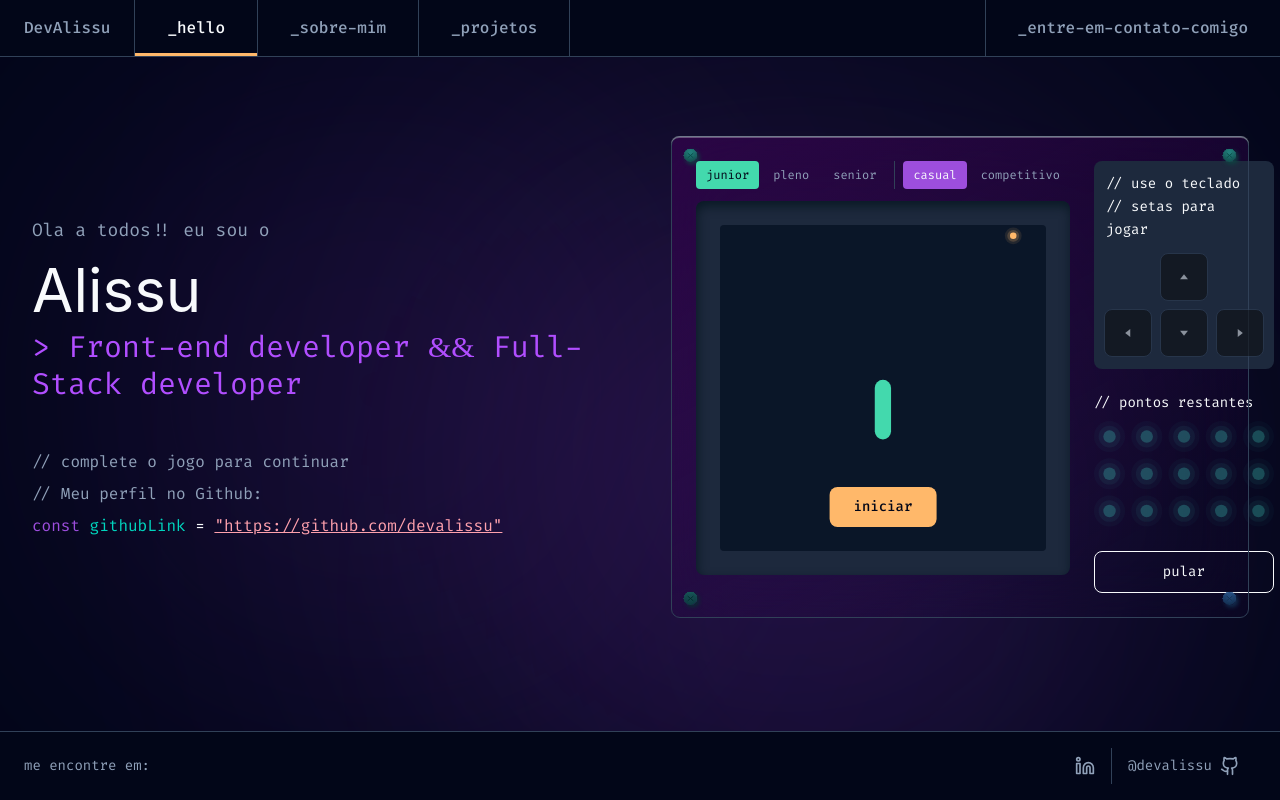
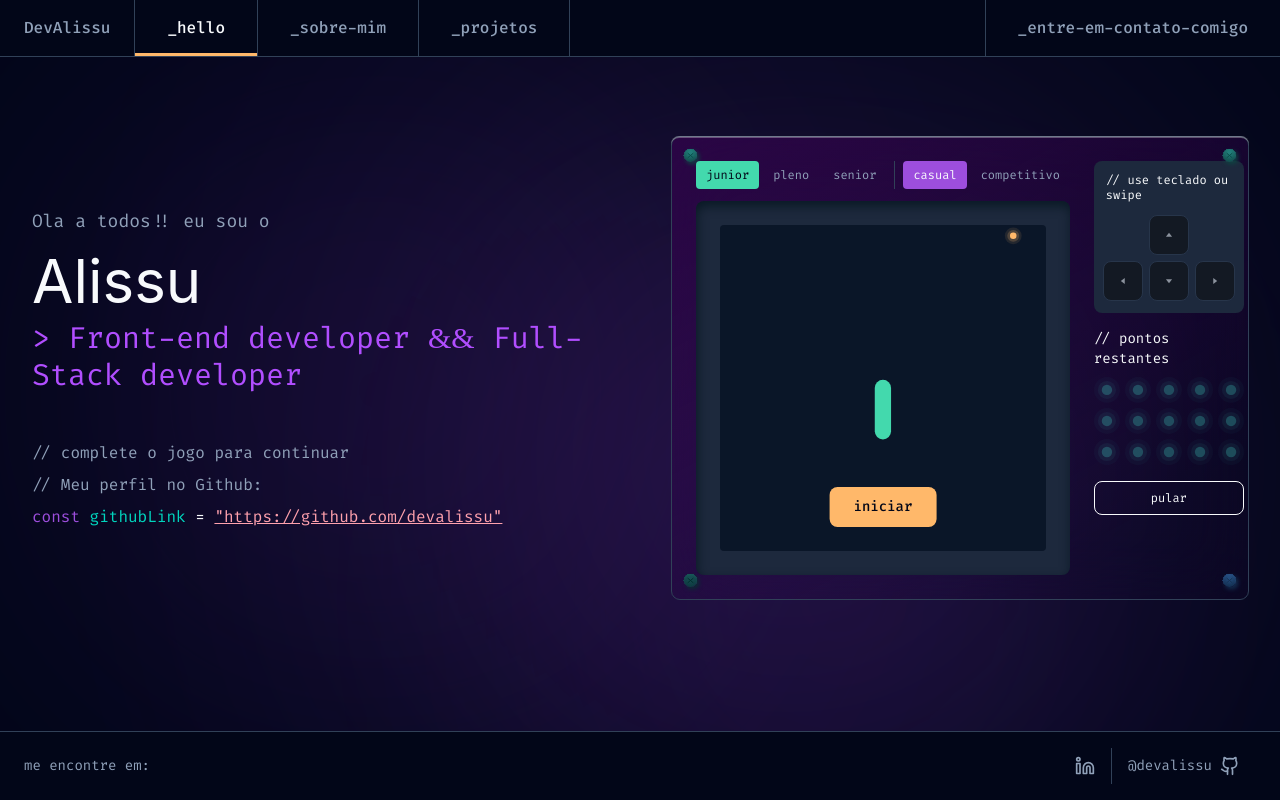
Before and after one commit to DevAlissu/portfolio, a React (Vite) app: page / in a window 1280 px wide. Built offline with nearby package versions, Linux system fonts and the light colour scheme; a web font is replaced by a local one.

Commit message:
compacta ui do snake game
- move HighScoreBadge para a linha dos tabs no topo
- reduz painel lateral de 180px para 150px
- botoes direcionais 40px no desktop e 44px no mobile
- hint de controle simplificado em uma linha
- gap e padding reduzidos no painel lateral

```diff
--- a/src/features/snake-game/SnakeGame.tsx
+++ b/src/features/snake-game/SnakeGame.tsx
@@ -70,6 +70,7 @@ export function SnakeGame({ className = '' }: SnakeGameProps) {
       <div className="absolute inset-[-1px] pointer-events-none rounded-[inherit] shadow-[inset_0px_2px_0px_0px_rgba(255,255,255,0.3)]" />
 
       <div className="relative flex flex-col gap-3 w-full lg:w-auto">
+        <div className="flex items-center justify-between gap-2">
           <GameTabs
             difficulty={difficulty}
             mode={mode}
@@ -77,6 +78,8 @@ export function SnakeGame({ className = '' }: SnakeGameProps) {
             onDifficulty={actions.setDifficulty}
             onMode={actions.setMode}
           />
+          {highScore > 0 && <HighScoreBadge highScore={highScore} />}
+        </div>
 
         <div className="relative" {...swipeHandlers}>
           <GameCanvas
@@ -101,12 +104,6 @@ export function SnakeGame({ className = '' }: SnakeGameProps) {
           )}
 
           {status === 'idle' && (
-            <>
-              {highScore > 0 && (
-                <div className="absolute top-3 right-3 sm:top-6 sm:right-6 pointer-events-none">
-                  <HighScoreBadge highScore={highScore} />
-                </div>
-              )}
             <div className="absolute bottom-8 sm:bottom-12 left-1/2 -translate-x-1/2">
               <button
                 onClick={handleStartClick}
@@ -115,21 +112,20 @@ export function SnakeGame({ className = '' }: SnakeGameProps) {
                 iniciar
               </button>
             </div>
-            </>
           )}
 
         </div>
       </div>
 
-      <div className="flex flex-col items-end justify-between w-full lg:w-[180px] gap-6">
-        <div className="flex flex-col gap-6 w-full">
+      <div className="flex flex-col items-end justify-between w-full lg:w-[150px] gap-4">
+        <div className="flex flex-col gap-4 w-full">
           <GameControls status={status} onDirection={handleDirectionClick} />
           <ScoreDisplay score={score} mode={mode} combo={combo} lastEatTime={lastEatTime} />
         </div>
 
         <button
           onClick={actions.resetGame}
-          className="border border-[#f8fafc] hover:bg-[#f8fafc]/10 transition-colors px-3 py-2.5 rounded-lg font-['Fira_Code',sans-serif] text-[#f8fafc] text-sm w-full focus-visible:outline-2 focus-visible:outline-[#ffb86a] focus-visible:outline-offset-2"
+          className="border border-[#f8fafc] hover:bg-[#f8fafc]/10 transition-colors px-3 py-2 rounded-lg font-['Fira_Code',sans-serif] text-[#f8fafc] text-xs w-full focus-visible:outline-2 focus-visible:outline-[#ffb86a] focus-visible:outline-offset-2"
         >
           pular
         </button>
--- a/src/features/snake-game/components/GameControls.tsx
+++ b/src/features/snake-game/components/GameControls.tsx
@@ -18,32 +18,35 @@ export const GameControls = memo(function GameControls({ status, onDirection }:
   const disabled = status !== 'playing';
 
   const buttonClass =
-    'bg-[#0a0a0a] border border-[#314158] hover:border-[#43D9AD] disabled:hover:border-[#314158] disabled:opacity-50 transition-colors rounded-lg w-12 h-12 flex items-center justify-center';
+    'bg-[#0a0a0a] border border-[#314158] hover:border-[#43D9AD] disabled:hover:border-[#314158] disabled:opacity-50 transition-colors rounded-lg w-11 h-11 sm:w-10 sm:h-10 flex items-center justify-center';
 
   return (
     <div className="bg-[#1d293d] rounded-lg p-3">
-      <p className="font-['Fira_Code',sans-serif] text-[#f8fafc] text-sm leading-relaxed mb-0">
-        // use o teclado
-      </p>
-      <p className="font-['Fira_Code',sans-serif] text-[#f8fafc] text-sm leading-relaxed">
-        // setas para jogar
+      <p className="font-['Fira_Code',sans-serif] text-[#f8fafc] text-xs leading-tight">
+        // use teclado ou swipe
       </p>
 
-      <div className="flex flex-col gap-2 items-center mt-3">
-        <button onClick={() => onDirection('UP')} disabled={disabled} className={buttonClass}>
-          <svg className="w-[18px] h-[18px] rotate-180" fill="none" viewBox="0 0 32 32">
+      <div className="flex flex-col gap-1.5 items-center mt-3">
+        <button
+          onClick={() => onDirection('UP')}
+          disabled={disabled}
+          aria-label="Cima"
+          className={buttonClass}
+        >
+          <svg className="w-[14px] h-[14px] rotate-180" fill="none" viewBox="0 0 32 32">
             <path d={ARROW_PATH} fill="#F8FAFC" />
           </svg>
         </button>
-        <div className="flex gap-2">
+        <div className="flex gap-1.5">
           {ROW_BUTTONS.map(({ direction, rotation }) => (
             <button
               key={direction}
               onClick={() => onDirection(direction)}
               disabled={disabled}
+              aria-label={direction.toLowerCase()}
               className={buttonClass}
             >
-              <svg className={`w-[18px] h-[18px] ${rotation}`} fill="none" viewBox="0 0 32 32">
+              <svg className={`w-[14px] h-[14px] ${rotation}`} fill="none" viewBox="0 0 32 32">
                 <path d={ARROW_PATH} fill="#F8FAFC" />
               </svg>
             </button>
```
Lines whose indentation alone changed are shown as unchanged.
